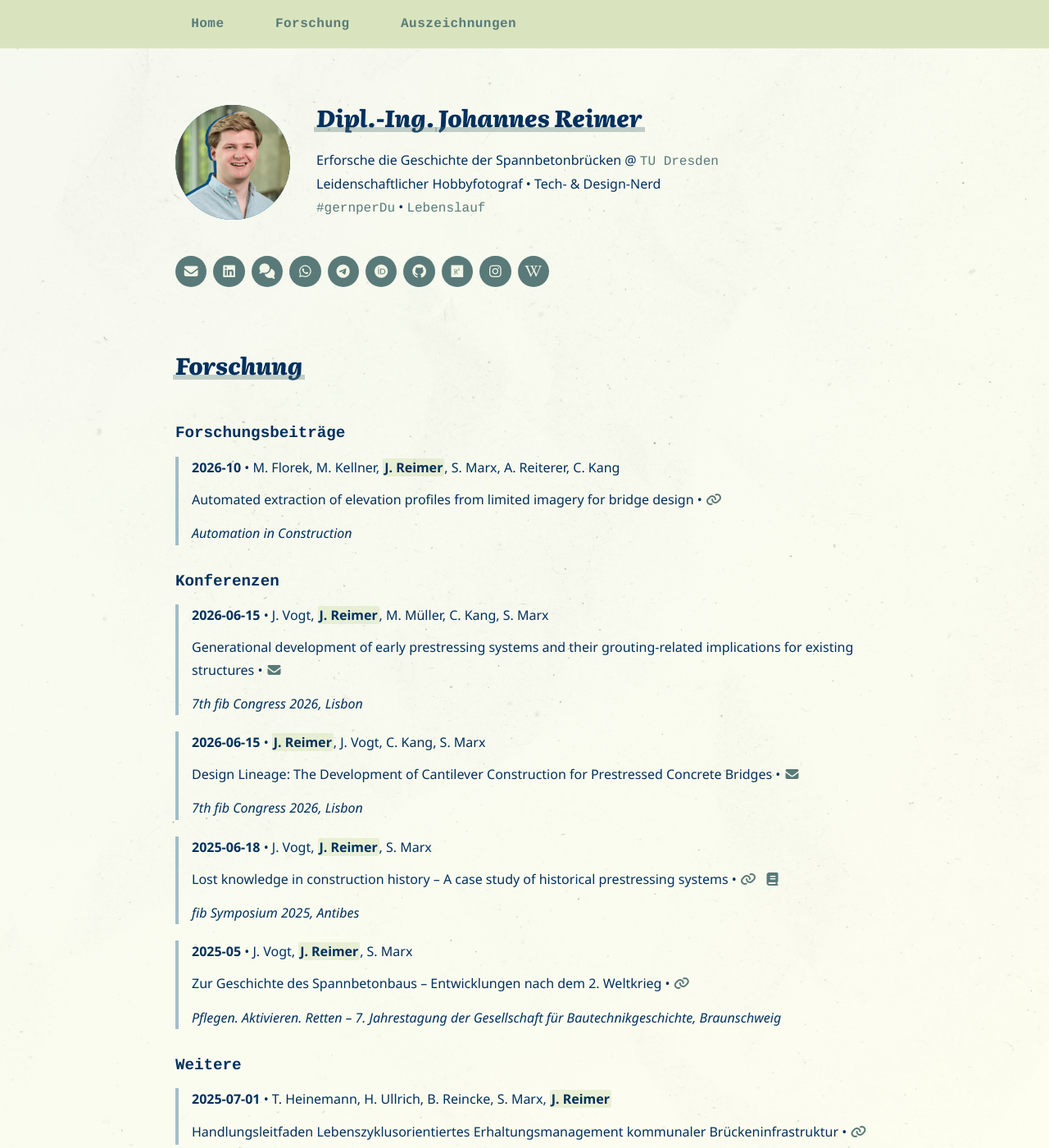
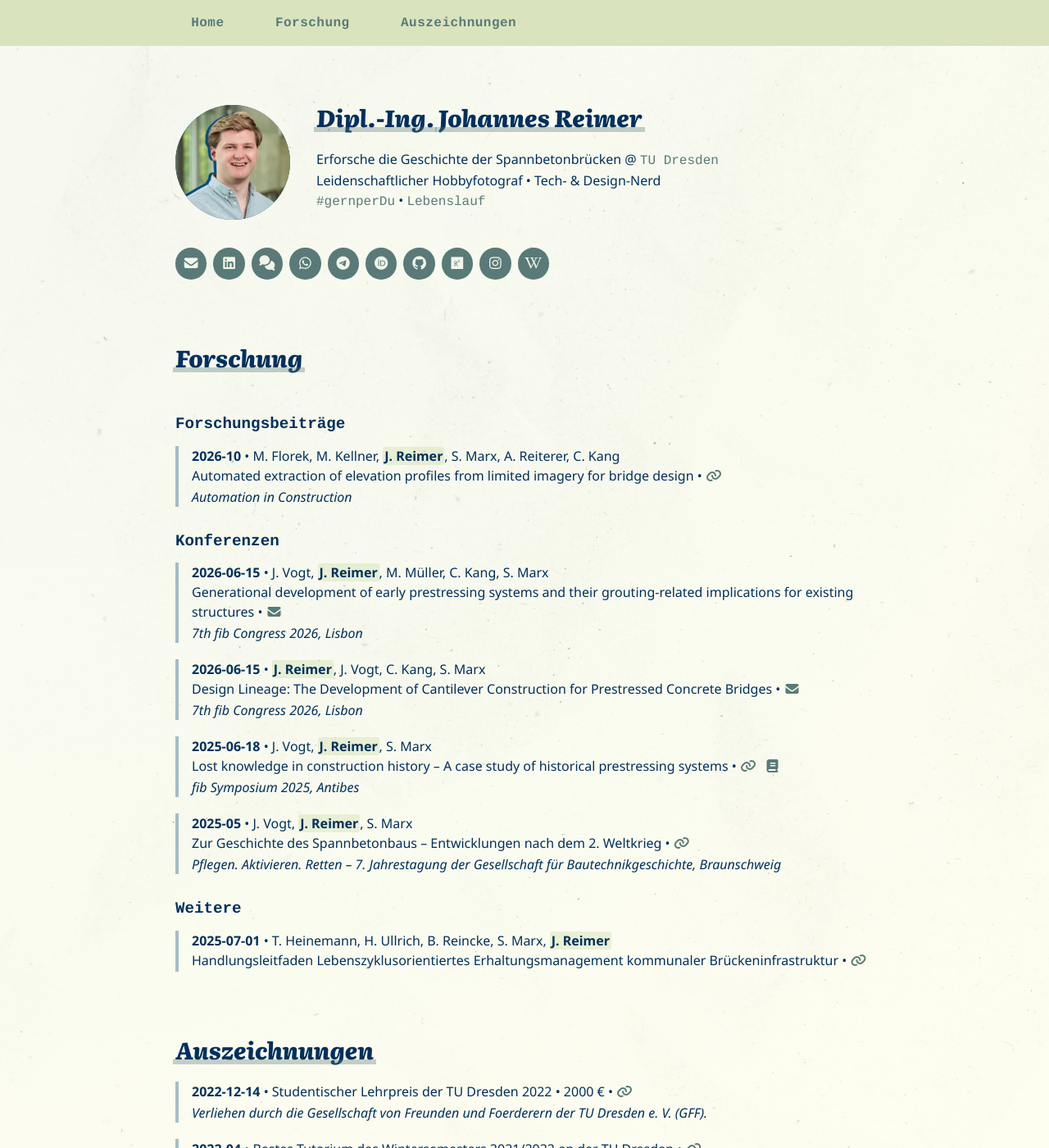
Before and after one commit to JohannesReimer/johannesreimer.github.io, a Jekyll site: the page built from index.md, in a window 1280 px wide and 1400 px high. Shown: the whole window at 82% size. Built offline with Jekyll 4.4.1, drawn with Linux system fonts in a browser that asks for light colours; nearby versions of some CDN libraries; a style sheet for code colours, icons or effects is not loaded.

Commit message:
Reduced line height and general vertical spacing

```diff
--- a/_includes/sections/awards.html
+++ b/_includes/sections/awards.html
@@ -30,11 +30,11 @@
 								<i class="fa-solid fa-link" aria-hidden="true"></i>
 							</a>
 						{% endif %}
+
+						{% if award.description and award.description[lang] %}
+							<br><em>{{ award.description[lang] }}</em>
+						{% endif %}
 					</p>
-
-					{% if award.description and award.description[lang] %}
-						<p><em>{{ award.description[lang] }}</em></p>
-					{% endif %}
 				</div>
 			{% endfor %}
 		</div>
--- a/_includes/sections/research.html
+++ b/_includes/sections/research.html
@@ -28,13 +28,13 @@
 					{% assign has_doi = publication.doi %}
 					{% assign has_isbn = publication.isbn %}
 					<div class="pub-entry">
+						<p>
 							{% if localized_contributors %}
-							<p><strong>{{ publication.date }}</strong> • {{ highlighted_contributors }}</p>
+								<strong>{{ publication.date }}</strong> • {{ highlighted_contributors }}<br>
 							{% else %}
-							<p><strong>{{ publication.date }}</strong></p>
+								<strong>{{ publication.date }}</strong><br>
 							{% endif %}
 
-						<p>
 							{{ localized_title }}
 							{% if has_url or has_doi or has_isbn %} • {% endif %}
 							{% if has_url %}
@@ -85,15 +85,15 @@
 									<i class="fa-solid fa-envelope" aria-hidden="true"></i>
 								</a>
 							{% endunless %}
-						</p>
 
 							{% if localized_venue %}
-							<p><em>{{ localized_venue }}</em></p>
+								<br><em>{{ localized_venue }}</em>
 							{% endif %}
 
 							{% if localized_description %}
-							<p><em>{{ localized_description }}</em></p>
+								<br><em>{{ localized_description }}</em>
 							{% endif %}
+						</p>
 					</div>
 				{% endfor %}
 			{% else %}
@@ -118,13 +118,13 @@
 					{% assign has_doi = publication.doi %}
 					{% assign has_isbn = publication.isbn %}
 					<div class="pub-entry">
+						<p>
 							{% if localized_contributors %}
-							<p><strong>{{ publication.date }}</strong> • {{ highlighted_contributors }}</p>
+								<strong>{{ publication.date }}</strong> • {{ highlighted_contributors }}<br>
 							{% else %}
-							<p><strong>{{ publication.date }}</strong></p>
+								<strong>{{ publication.date }}</strong><br>
 							{% endif %}
 
-						<p>
 							{{ localized_title }}
 							{% if has_url or has_doi or has_isbn %} • {% endif %}
 							{% if has_url %}
@@ -175,15 +175,15 @@
 									<i class="fa-solid fa-envelope" aria-hidden="true"></i>
 								</a>
 							{% endunless %}
-						</p>
 
 							{% if localized_venue %}
-							<p><em>{{ localized_venue }}</em></p>
+								<br><em>{{ localized_venue }}</em>
 							{% endif %}
 
 							{% if localized_description %}
-							<p><em>{{ localized_description }}</em></p>
+								<br><em>{{ localized_description }}</em>
 							{% endif %}
+						</p>
 					</div>
 				{% endfor %}
 			{% else %}
@@ -208,13 +208,13 @@
 					{% assign has_doi = publication.doi %}
 					{% assign has_isbn = publication.isbn %}
 					<div class="pub-entry">
+						<p>
 							{% if localized_contributors %}
-							<p><strong>{{ publication.date }}</strong> • {{ highlighted_contributors }}</p>
+								<strong>{{ publication.date }}</strong> • {{ highlighted_contributors }}<br>
 							{% else %}
-							<p><strong>{{ publication.date }}</strong></p>
+								<strong>{{ publication.date }}</strong><br>
 							{% endif %}
 
-						<p>
 							{{ localized_title }}
 							{% if has_url or has_doi or has_isbn %} • {% endif %}
 							{% if has_url %}
@@ -265,15 +265,15 @@
 									<i class="fa-solid fa-envelope" aria-hidden="true"></i>
 								</a>
 							{% endunless %}
-						</p>
 
 							{% if localized_venue %}
-							<p><em>{{ localized_venue }}</em></p>
+								<br><em>{{ localized_venue }}</em>
 							{% endif %}
 
 							{% if localized_description %}
-							<p><em>{{ localized_description }}</em></p>
+								<br><em>{{ localized_description }}</em>
 							{% endif %}
+						</p>
 					</div>
 				{% endfor %}
 			{% else %}
--- a/css/style.css
+++ b/css/style.css
@@ -89,7 +89,7 @@ body {
   font-family: var(--font-base);
   color: var(--text-color);
   background: var(--page-background);
-  line-height: 1.7;
+  line-height: 1.5;
 }
 
 body::before {
@@ -259,6 +259,10 @@ h1::after {
 
 h1 + h1 {
   margin-top: 0.5rem; /* oder was du willst */
+}
+
+h1 + h2 {
+  margin-top: 0.5rem;
 }
 
 .author-highlight {
```
Lines whose indentation alone changed are shown as unchanged.
